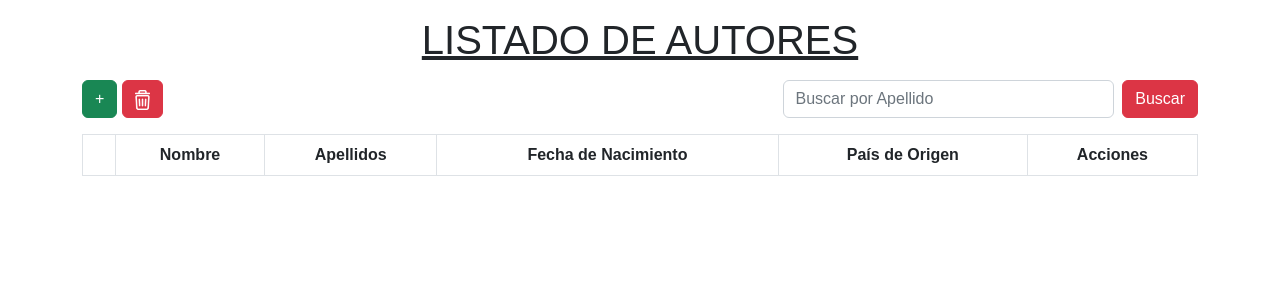
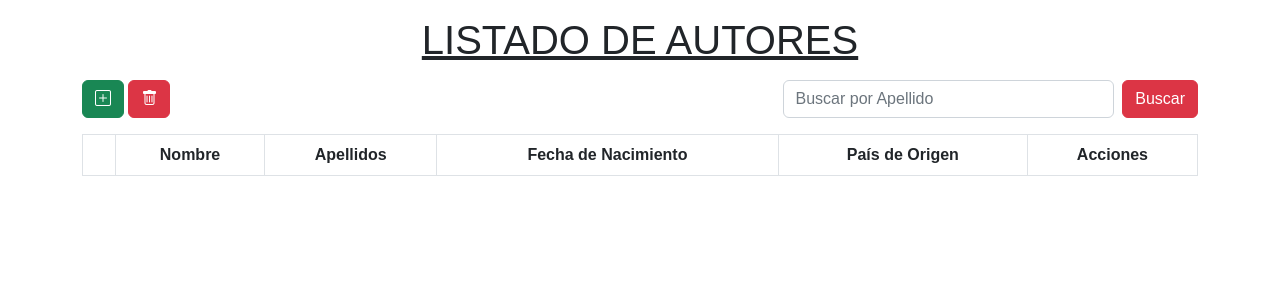
Before and after one commit to j-rodrigueza-2018/CatalogoBiblioteca, a PHP site: the page made by app/vistas/gestor/listadoAutores.php in a window 1280 px wide. Shown: the part 61-361 px from the top of the page. Run offline with PHP 8.4, Linux system fonts and the light colour scheme; the template is opened without the code that fills it, so the values that code supplies are empty; some libraries are stand-ins or nearby versions.

Commit message:
Librería de iconos de Bootstrap incluida, además del icono de editar (aún sin función)

```diff
--- a/app/vistas/gestor/includes/header.php
+++ b/app/vistas/gestor/includes/header.php
@@ -5,6 +5,7 @@
     <meta http-equiv="X-UA-Compatible" content="IE=edge">
     <meta name="viewport" content="width=device-width, initial-scale=1.0">
     <link rel="stylesheet" href="<?php echo RUTA_PUBLIC; ?>/public/css/bootstrap.min.css">
+    <link rel="stylesheet" href="https://cdn.jsdelivr.net/npm/bootstrap-icons@1.10.2/font/bootstrap-icons.css">
     <link rel="stylesheet" href="<?php echo RUTA_PUBLIC; ?>/public/css/styles.css">
 </head>
 <body>
--- a/app/vistas/gestor/includes/tablaAutores.php
+++ b/app/vistas/gestor/includes/tablaAutores.php
@@ -23,7 +23,8 @@
             echo "<td class='text-center'>".$fila['fechaNac']."</td>";
             echo "<td class='text-center'>".$fila['paisOrigen']."</td>";
             echo "<td class='text-center'>";
-            echo "<button type='button' class='btn btn-danger elimAutor' id='".$fila['id']."'><img src='".RUTA_PUBLIC."/public/img/papelera-de-reciclaje.png' width='15px' height='20px'></button>";
+            echo "<button type='button' class='btn btn-danger bi-trash elimAutor' id='".$fila['id']."'></button>";
+            echo "<button type='button' class='btn btn-primary bi-pencil-square ms-2'></button>";
             echo "</td>";
             echo "</tr>";
         }
--- a/app/vistas/gestor/listadoAutores.php
+++ b/app/vistas/gestor/listadoAutores.php
@@ -12,8 +12,8 @@
         <p class="h1 mt-3 mb-3">LISTADO DE AUTORES</p>
         <div class="row">
             <div class="col-3">
-                <button type="button" class="btn btn-success mb-3" onclick="location.href='<?php echo RUTA_PUBLIC; ?>/gestor/nuevoAutor'">+</button>
-                <button type="button" class="btn btn-danger mb-3" id="btnBorrar"><img src="<?php echo RUTA_PUBLIC; ?>/public/img/papelera-de-reciclaje.png" width="15px" height="20px"></button>
+                <button type="button" class="btn btn-success bi-plus-square mb-3" onclick="location.href='<?php echo RUTA_PUBLIC; ?>/gestor/nuevoAutor'"></button>
+                <button type="button" class="btn btn-danger bi-trash mb-3" id="btnBorrar"></button>
             </div>
             <div class="col-9">
                 <form class="d-flex ms-auto col-lg-6 col-md-9 col-sm-12" role="search">
```
